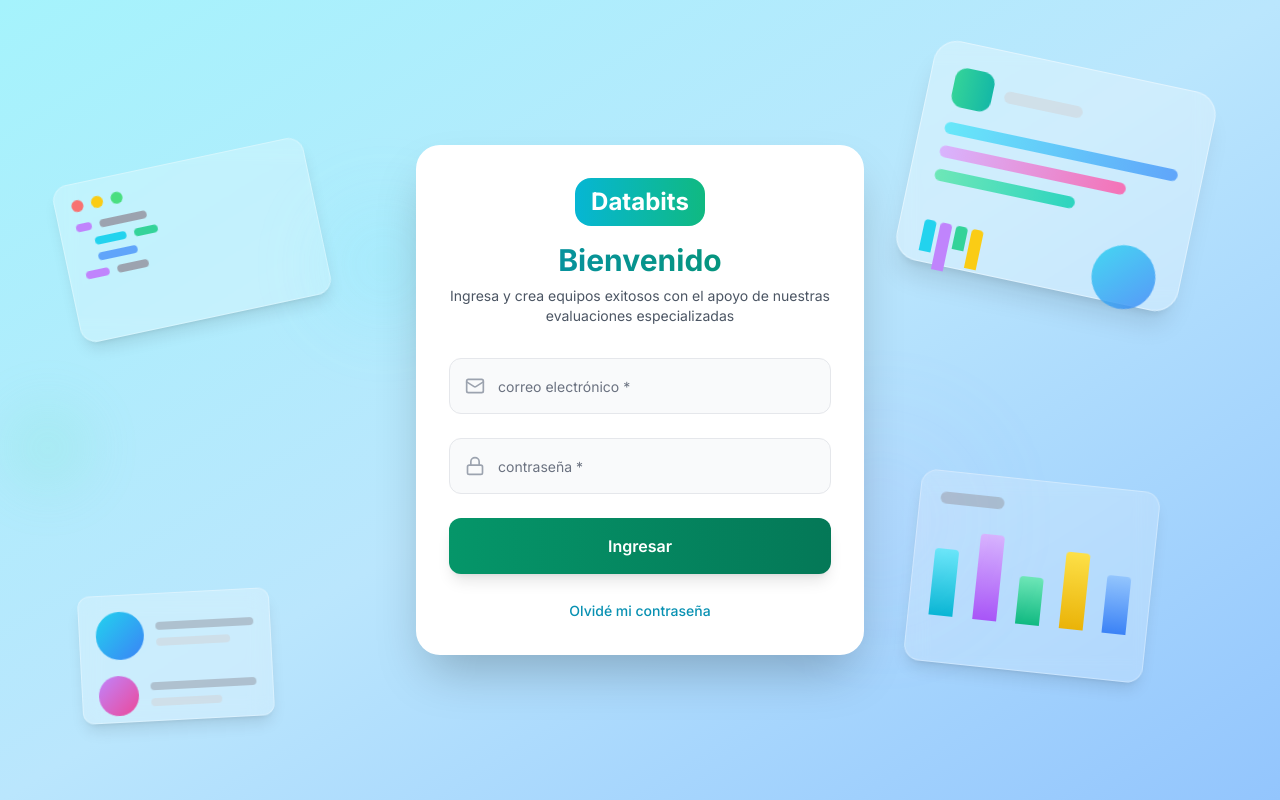
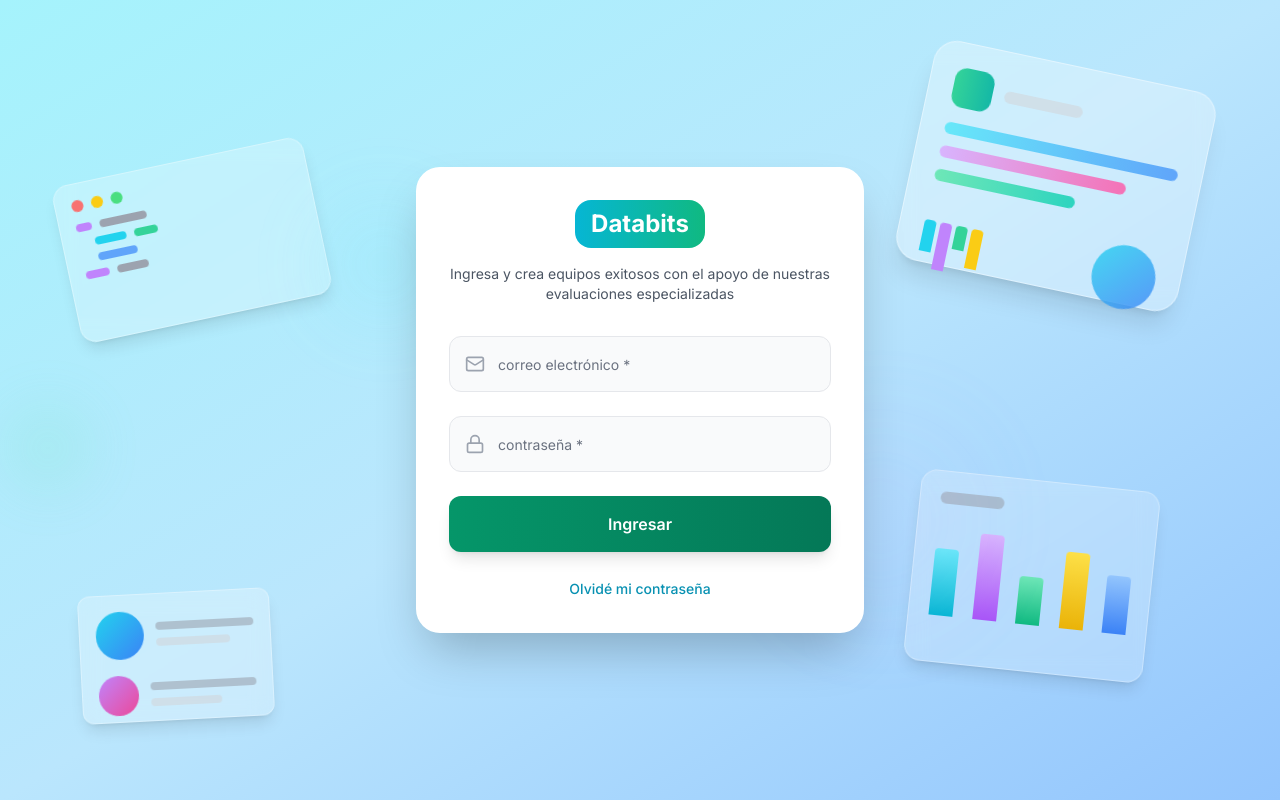
Before and after one commit to gabrielaoliva/databitsTest, a Next.js app: page / in a window 1280 px wide. Built offline with nearby package versions, Linux system fonts and the light colour scheme.

Commit message:
quitar bienvenido

```diff
--- a/app/page.tsx
+++ b/app/page.tsx
@@ -146,9 +146,6 @@ export default function LoginPage() {
            <div className="bg-gradient-to-r from-cyan-500 to-emerald-500 rounded-2xl px-4 py-2 inline-flex items-center justify-center mx-auto mb-4">
             <span className="text-white font-bold text-2xl">Databits</span>
           </div>
-            <h1 className="text-3xl font-bold bg-gradient-to-r from-cyan-600 to-emerald-600 bg-clip-text text-transparent mb-2">
-              Bienvenido
-            </h1>
             <p className="text-gray-600 text-sm">Ingresa y crea equipos exitosos con el apoyo de nuestras evaluaciones especializadas</p>
           </div>
 
```
